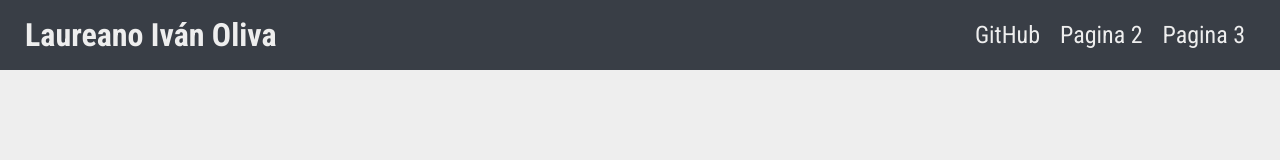
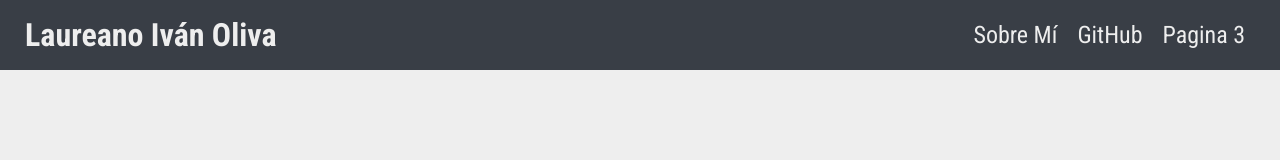
Before and after one commit to laucha54321/mi-pagina, a Vue app: page /AboutMe in a window 1280 px wide. Shown: the top 160 px of the page. Built offline with nearby package versions, Linux system fonts and the light colour scheme.

Commit message:
navbar is fixed and body has padding of 70px

```diff
--- a/src/components/TheHeader.vue
+++ b/src/components/TheHeader.vue
@@ -1,9 +1,10 @@
 <template>
-    <header :class="classLoop">
-      <h1 :class="classLoop">{{ aux }}</h1>
+  <div class="the-header">
+    <header>
+      <h1>Laureano Iván Oliva</h1>
       <nav class="menu">
+        <router-link to="/AboutMe">Sobre Mí</router-link>
         <a href="https://github.com/laucha54321" target="_blank">GitHub</a>
-        <a href="" target="_blank">Pagina 2</a>
         <a href="" target="_blank">Pagina 3</a>
       </nav>
         <button :class="['hamburger',menu ? 'active' : '_']" @click="clickHamburguer" >
@@ -15,45 +16,21 @@
         </button>
     </header>
     <nav :class="['mobile-nav',menu ? 'active': null]" >
-      <router-link to="/AboutMe">Sobre Mi</router-link>
+      <router-link to="/AboutMe">Sobre Mí</router-link>
       <a href="https://github.com/laucha54321" target="_blank">GitHub</a>
       <a href="" target="_blank">Pagina 3</a>
     </nav>
+  </div>
 </template>
 <script>
 
 export default {
   data(){
     return{
-      titulo:'Laureano Iván Oliva',
-      looping:true,
-      aux:'',
       menu:false
     }
   },
-  mounted(){
-    this.animacionTitulo()
-  },
-  computed:{
-    classLoop(){
-      return this.looping ? 'looping' : 'nt'
-    }
-  },
   methods:{
-    animacionTitulo(){
-      let titulo1 = '<h1>'+this.titulo+'</h1>'
-      let counter = 0
-      let bar = false
-      var interval = setInterval(()=>{
-        counter++
-        this.aux = titulo1.substring(0,counter) + '|'
-        if(counter > titulo1.length){
-          clearInterval(interval)
-          this.aux = this.titulo
-          this.looping = false
-        }
-      },150)
-    },
     clickHamburguer(){
       this.menu = !this.menu
       console.log(this.menu)
@@ -62,7 +39,13 @@ export default {
 }
 </script>
 <style scoped>
+.the-header{
+  position: fixed;
+  width: 100%;
+  z-index: 99;
+}
 header{
+  position: relative;
   display: flex;
   justify-content: space-between;
   align-items: center;
--- a/src/views/AboutMe.vue
+++ b/src/views/AboutMe.vue
@@ -1,6 +1,6 @@
 <template>
   <the-header></the-header>
-  <div class="home">
+  <div class="main">
     <div class="container" v-motion-slide-bottom>
       <h2>Sobre Mí</h2>
         <p> Nací el 25 de Julio de 2001. Viví en Venado Tuerto hasta los 18, cuando decidí que iba a continuar estudiando ingeniería en Sistemas de la información en la Universidad Tecnológica Nacional en Rosario.</p>
@@ -179,6 +179,9 @@ export default{
 }
 </script>
 <style scoped>
+.main{
+  padding-top: 70px;
+}
 p{
   font-weight: light;
   padding-top: 6vh;
--- a/src/views/ejemplo.vue
+++ /dev/null
@@ -1,3 +0,0 @@
-<template>
-    <h1>ejemplo</h1>
-</template>
```
